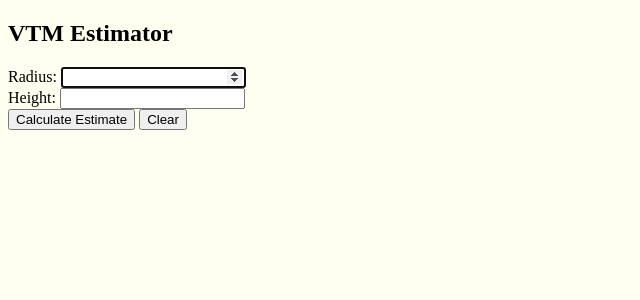
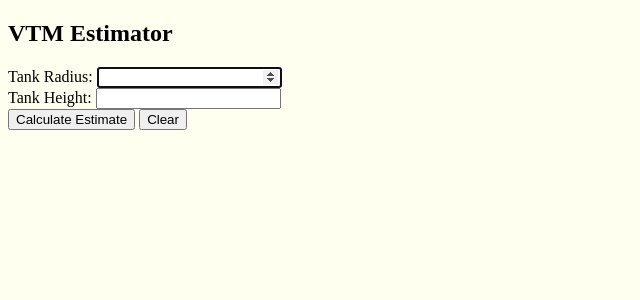
Before and after one commit to alexhingtgen/vtm_site, a Flask app: page /estimate in a window 1280 px wide. Shown: the part 54-354 px from the top of the page, without its empty margins (0-640 px from the left). Run offline with Flask 2, Linux system fonts and the light colour scheme.

Commit message:
updated style of estimate sheet

```diff
--- a/templates/estimate.html
+++ b/templates/estimate.html
@@ -4,10 +4,10 @@
 
 <h2> VTM Estimator</h2>
 <form action='/estimate' method='POST'>
-    <label for='radius'>Radius:</label>
+    <label for='radius'>Tank Radius:</label>
     <input type='number' id='radius' name='radius' autofocus required />
     <br />
-    <label for='height'>Height:</label>
+    <label for='height'>Tank Height:</label>
     <input type='number' id='height' name='height' />
     <br />
     <input type='submit' id='submit' value='Calculate Estimate'>
```
